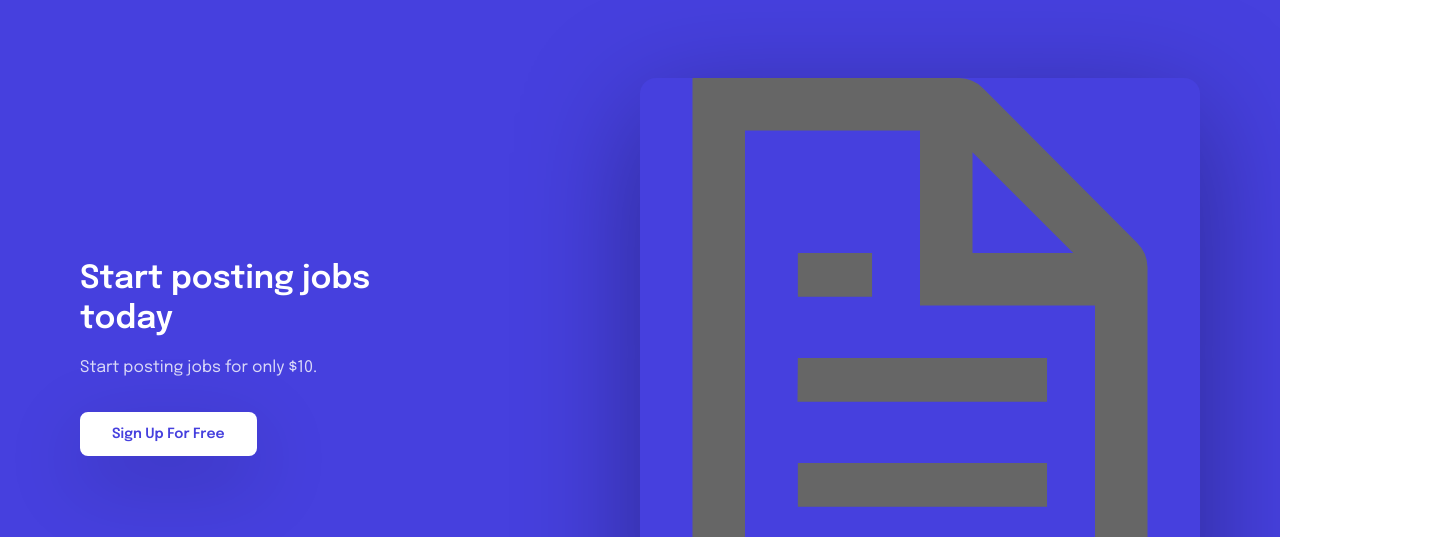
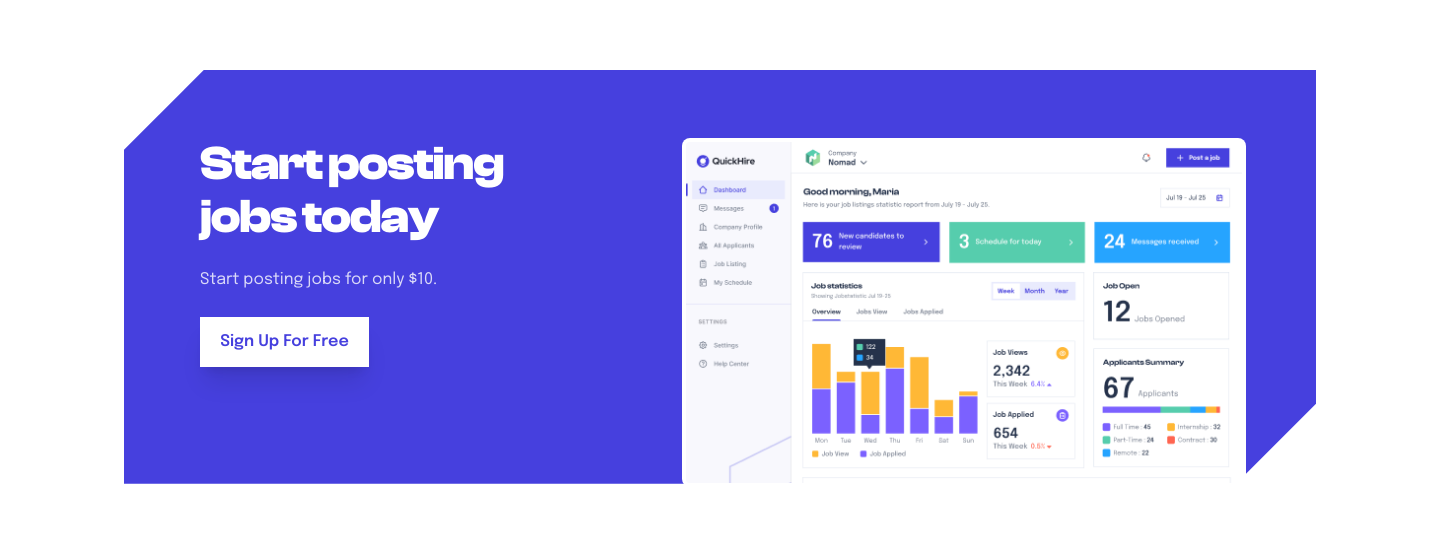
Before and after one commit to nhumayun2/QuickHire_Frontend, a Next.js app: page / in a window 1280 px wide. Shown: the part 1681-2218 px from the top of the page, 1440 px wide, since content can reach past the window. Built offline with nearby package versions, Linux system fonts and the light colour scheme; no server answers.

Commit message:
Fixed design issues in call to action part

```diff
--- a/src/components/CallToAction.jsx
+++ b/src/components/CallToAction.jsx
@@ -1,30 +1,65 @@
+"use client";
+
 import Image from "next/image";
-import dashboard from "../../public/file.svg";
+import localFont from "next/font/local";
+import { Epilogue } from "next/font/google";
+import Wbst from "../../public/Dashbo.png";
+
+const clashDisplay = localFont({
+  src: "../../public/fonts/ClashDisplay-Bold.otf",
+  display: "swap",
+});
+
+const epilogue = Epilogue({
+  subsets: ["latin"],
+  weight: ["500", "600"],
+});
 
 export default function CallToAction() {
   return (
-    <section className="bg-[#4640DE]">
-      <div className="mx-auto max-w-[1120px] px-6 lg:px-0 py-16 lg:py-20 flex flex-col lg:flex-row items-center justify-between gap-10">
-        <div className="text-white max-w-[360px] space-y-4">
-          <h2 className="text-[28px] lg:text-[32px] font-semibold leading-tight">
-            Start posting jobs today
+    <section className="relative w-[1440px] h-[558px] bg-white overflow-hidden mx-auto">
+      <div
+        className="
+          absolute
+          w-[1192px]
+          h-[414px]
+          top-[72px]
+          left-[124px]
+          bg-[#4640DE]
+          z-0
+          [clip-path:polygon(80px_0,100%_0,100%_calc(100%-80px),calc(100%-80px)_100%,0_100%,0_80px)]
+        "
+      />
+
+      <div className="absolute top-[140px] left-[200px] z-10 max-w-[450px] text-white space-y-6">
+        <h2
+          className={`${clashDisplay.className} text-[48px] font-semibold leading-[1.1] tracking-tight`}
+        >
+          Start posting <br /> jobs today
         </h2>
-          <p className="text-sm lg:text-base text-white/80">
+
+        <p
+          className={`${epilogue.className} text-[16px] leading-[1.6] text-white/80`}
+        >
           Start posting jobs for only $10.
         </p>
-          <button className="mt-4 inline-flex items-center justify-center px-8 py-3 rounded-[8px] bg-white text-[#4640DE] text-sm font-semibold shadow-[0_24px_80px_rgba(0,0,0,0.18)]">
+
+        <button
+          className={`${epilogue.className} inline-flex items-center justify-center w-[169px] h-[50px] bg-white text-[#4640DE] text-[16px] font-semibold shadow-xl hover:bg-gray-50 transition-colors`}
+        >
           Sign Up For Free
         </button>
       </div>
-
-        <div className="relative w-full max-w-[560px]">
-          <div className="rounded-[16px] overflow-hidden shadow-[0_32px_120px_rgba(0,0,0,0.35)]">
+      <div className="absolute top-[140px] left-[682px] w-[564px] h-[346px] z-20">
+        <div className="rounded-[8px] overflow-hidden bg-white p-1">
           <Image
-              src={dashboard}
+            src={Wbst}
             alt="Dashboard preview"
-              className="w-full h-auto object-cover"
+            width={564}
+            height={346}
+            className="w-full h-full object-cover rounded-[4px]"
+            priority
           />
-          </div>
         </div>
       </div>
     </section>
```
Also changed, not shown: public/Dashbo.png (added). Lines whose indentation alone changed are shown as unchanged.
